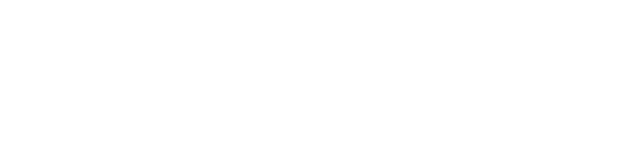
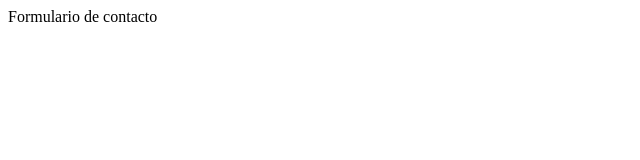
Before and after one commit to inigo-leon/aa_curso_git, a plain HTML site: page contacto.html in a window 1280 px wide. Shown: the whole page, without its empty margins (0-640 px from the left). Drawn offline with Linux system fonts and the light colour scheme.

```diff
--- a/contacto.html
+++ b/contacto.html
@@ -1,2 +1,7 @@
 <html>
+<head>
+</head>
+<body>
+  Formulario de contacto
+</body>
 </html>
```
